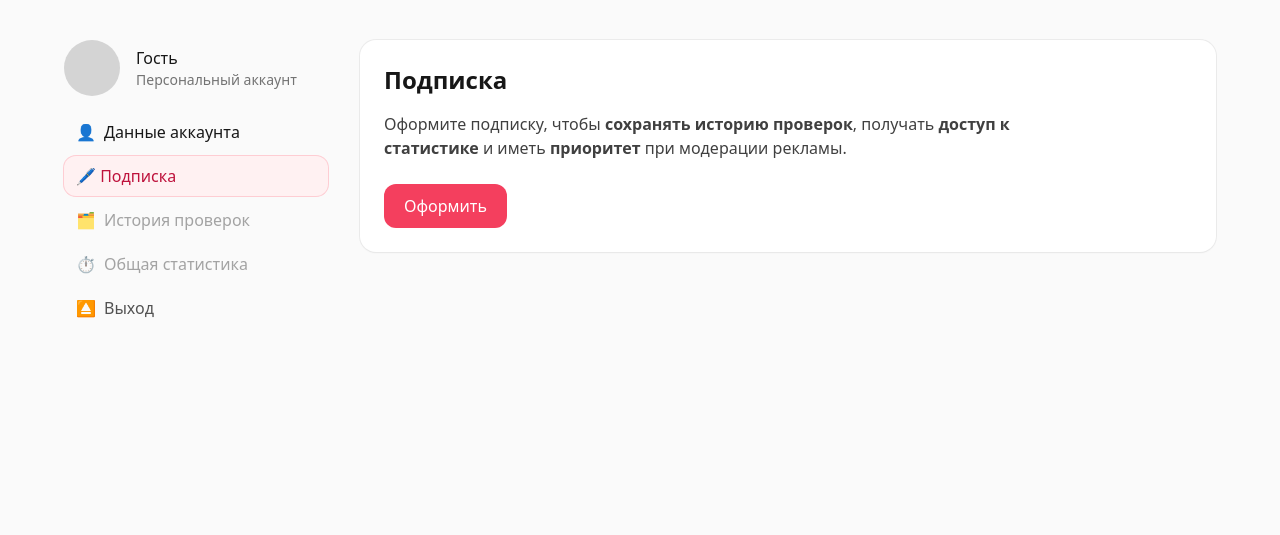
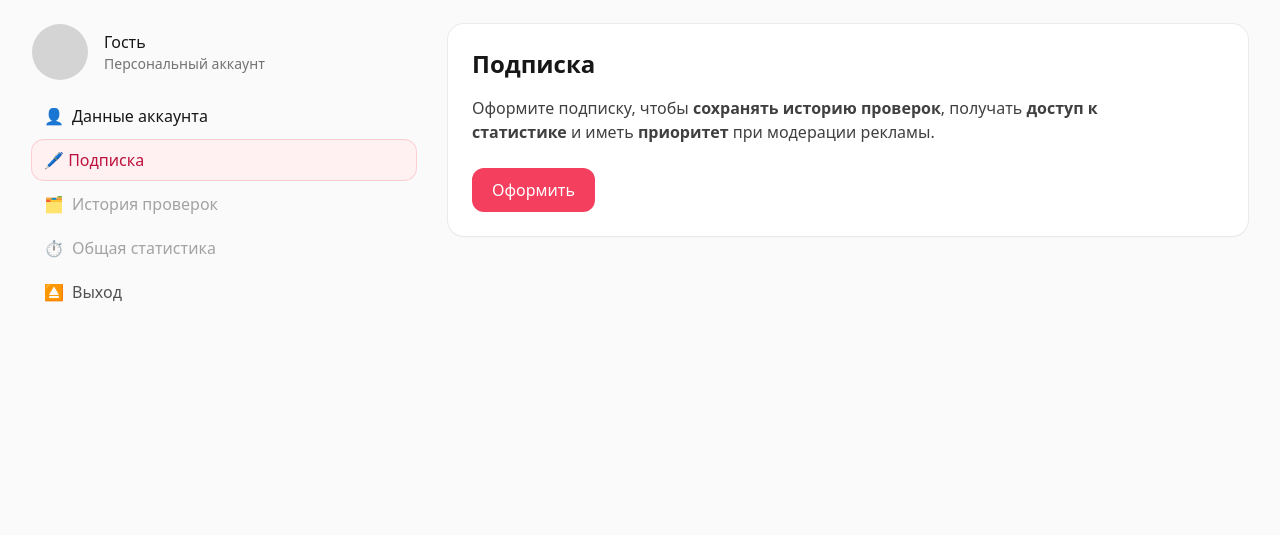
Before and after one commit to YrWaifu/Consultant, a FastAPI app: page /v2/account/subscription in a window 1280 px wide. Shown: the part 118-653 px from the top of the page. Run offline with FastAPI, Linux system fonts and the light colour scheme; style sheets or scripts are compiled from the project's sources; some libraries are stand-ins or nearby versions.

Commit message:
fixed subscribe

```diff
--- a/backend/app/templates/pages/account_subscription_v2.html
+++ b/backend/app/templates/pages/account_subscription_v2.html
@@ -2,15 +2,14 @@
 {% set active = None %}
 
 {% block content %}
-<div class="max-w-7xl mx-auto px-4 sm:px-6 lg:px-8 py-4">
-    <div class="grid grid-cols-12 gap-8">
+<div class="grid grid-cols-12 gap-8 items-start">
         <!-- Левое меню -->
-        <div class="col-span-12 md:col-span-3">
+        <div class="col-span-12 md:col-span-4">
             {% include "components/account_tabs.html" with context %}
         </div>
 
         <!-- Контент -->
-        <div class="col-span-12 md:col-span-9">
+        <div class="col-span-12 md:col-span-8">
             <div class="bg-white rounded-2xl p-6 shadow-sm ring-1 ring-neutral-200/70">
                 {% if not sub %}
                 <h1 class="text-2xl font-semibold mb-4">Подписка</h1>
@@ -69,5 +68,4 @@
             </div>
         </div>
     </div>
-</div>
 {% endblock %}
```
